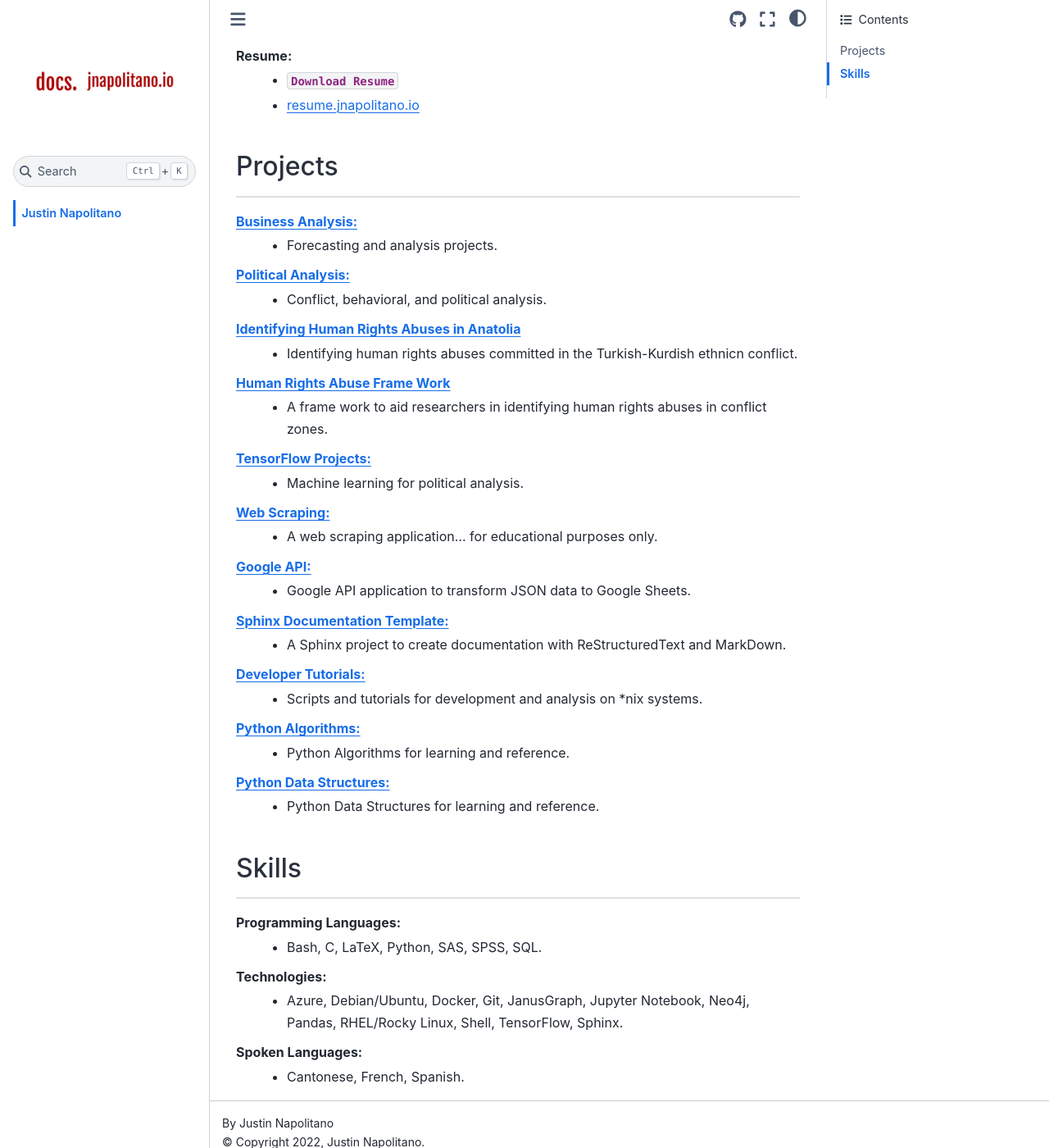
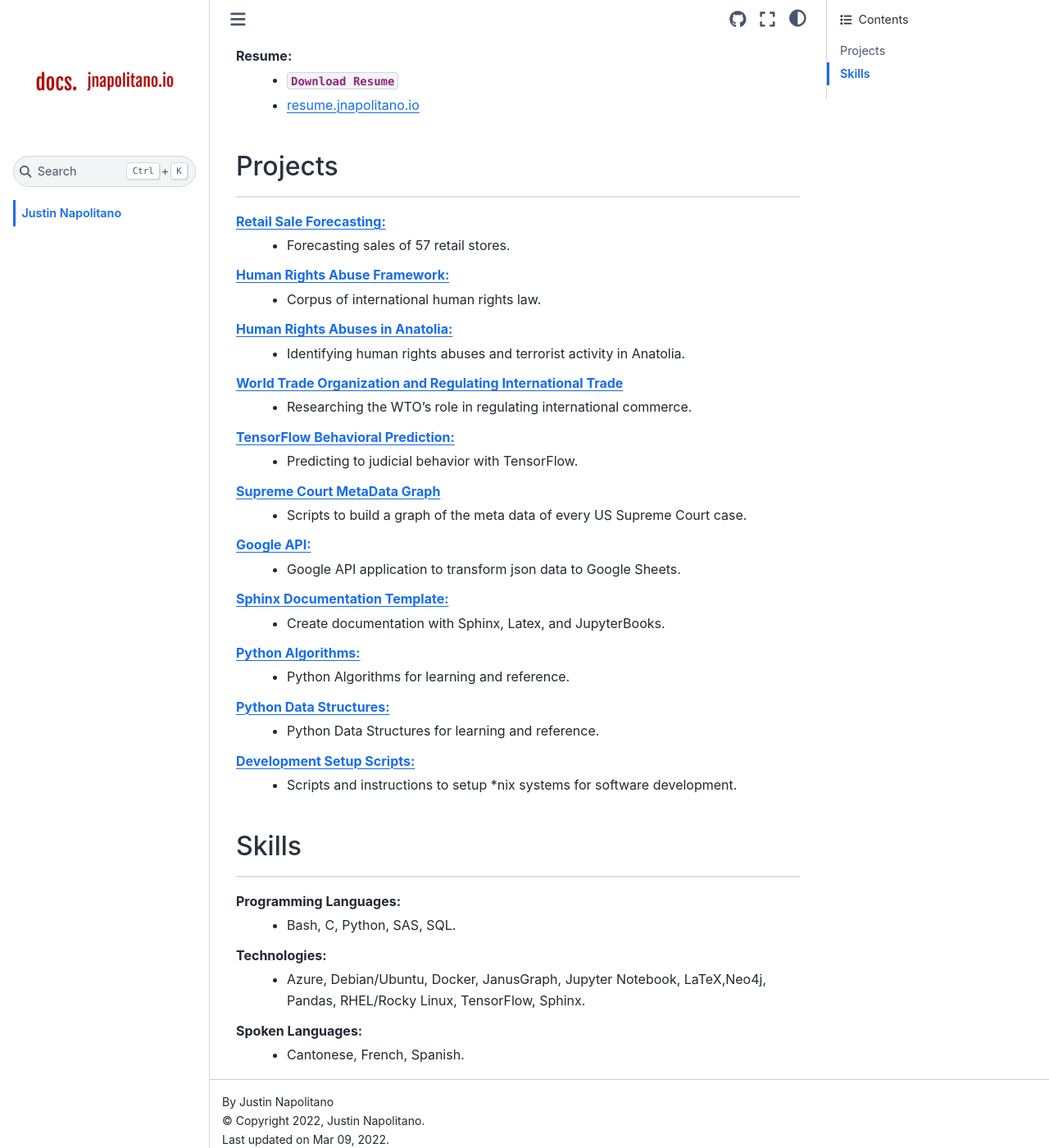
Before and after one commit to justin-napolitano/jnapolitano.io, a Sphinx documentation site: the page built from source/index.rst, in a window 1280 px wide and 1400 px high, scrolled down 356 px. Shown: the whole window at 82% size. Built offline with Sphinx 7.4.7 and the Sphinx Book theme 1.1.4, drawn with Linux system fonts in a browser that asks for light colours; cross-references to code outside the pages are shown as plain code.

Commit message:
fixing the project section

```diff
--- a/source/index.rst
+++ b/source/index.rst
@@ -28,8 +28,6 @@
     * :download:`Download Resume </pdf/justin_napolitano_resume.pdf>`
     * `resume.jnapolitano.io <https://resume.jnapolitano.io>`_
 
-
-
 Projects
 #########
 
@@ -38,38 +36,38 @@
     <hr style="height:2px;border-width:0;color:gray;background-color:gray">
 
 
-`Business Analysis: <https://docs.jnapolitano.io/parts/analysis/business-analysis/index.html>`__
-    * Forecasting and analysis projects.
+`Retail Sale Forecasting: <http://docs.jnapolitano.io/parts/analysis/business-analysis/project-retail-sales-forecasting/code-base/SalesForcasting.html>`__
+    * Forecasting sales of 57 retail stores.
 
-`Political Analysis: <https://docs.jnapolitano.io/parts/analysis/political-analysis/index.html>`__
-    * Conflict, behavioral, and political analysis.
+`Human Rights Abuse Framework: <https://docs.jnapolitano.io/parts/analysis/political-analysis/human-rights-law/index.htmll>`__
+    * Corpus of international human rights law.
 
-`Identifying Human Rights Abuses in Anatolia <https://journal.jnapolitano.io/parts/articles/project-kurdish-conflict/index.html>`__
-    * Identifying human rights abuses committed in the Turkish-Kurdish ethnicn conflict.
+`Human Rights Abuses in Anatolia: <https://journal.jnapolitano.io/parts/articles/project-kurdish-conflict/index.html>`_
+    * Identifying human rights abuses and terrorist activity in Anatolia.
 
-`Human Rights Abuse Frame Work <https://journal.jnapolitano.io/parts/articles/project-human-rights-law/index.html>`__
-    * A frame work to aid researchers in identifying human rights abuses in conflict zones.
+`World Trade Organization and Regulating International Trade <https://journal.jnapolitano.io/parts/articles/project-evolution-of-ngos/index.html>`_
+    * Researching the WTO's role in regulating international commerce.
 
-`TensorFlow Projects: <https://docs.jnapolitano.io/parts/ml-ai/index.html>`__
-    * Machine learning for political analysis.
+`TensorFlow Behavioral Prediction: <https://docs.jnapolitano.io/parts/ml-ai/index.html>`__
+    * Predicting to judicial behavior with TensorFlow.
 
-`Web Scraping: <https://docs.jnapolitano.io/parts/data/web-scraping/index.html>`__
-    * A web scraping application... for educational purposes only.
+`Supreme Court MetaData Graph <http://docs.jnapolitano.io/parts/analysis/political-analysis/sup-court/project-sup-court-meta-data-graph/index.html>`_
+    * Scripts to build a graph of the meta data of every US Supreme Court case.
 
 `Google API: <https://docs.jnapolitano.io/parts/python-development/google/index.html>`__
-    * Google API application to transform JSON data to Google Sheets.
+    * Google API application to transform json data to Google Sheets.
 
-`Sphinx Documentation Template: <https://journal.jnapolitano.io/parts/tutorials/sphinx/docs/build-this-site.html>`__
-    * A Sphinx project to create documentation with ReStructuredText and MarkDown.
-
-`Developer Tutorials: <https://journal.jnapolitano.io/index.html#tutorials>`__
-    * Scripts and tutorials for development and analysis on \*nix systems.
+`Sphinx Documentation Template: <https://docs.jnapolitano.io/parts/reference/build-this-site/index.html>`__
+    * Create documentation with Sphinx, Latex, and JupyterBooks.
 
 `Python Algorithms: <https://docs.jnapolitano.io/parts/reference/algorithms/index.html>`__
     * Python Algorithms for learning and reference.
 
 `Python Data Structures: <https://docs.jnapolitano.io/parts/reference/data-structures/python/index.html>`__
     * Python Data Structures for learning and reference.
+
+`Development Setup Scripts: <https://docs.jnapolitano.io/parts/reference/configuration/index.html>`__
+    * Scripts and instructions to setup \*nix systems for software development.
 
 
 Skills
@@ -81,10 +79,10 @@
 
 
 Programming Languages:
-    * Bash, C, LaTeX, Python, SAS, SPSS, SQL.
+    * Bash, C, Python, SAS, SQL.
 
 Technologies:
-   *  Azure, Debian/Ubuntu, Docker, Git, JanusGraph, Jupyter Notebook, Neo4j, Pandas, RHEL/Rocky Linux, Shell, TensorFlow, Sphinx.
+   *  Azure, Debian/Ubuntu, Docker, JanusGraph, Jupyter Notebook, LaTeX,Neo4j, Pandas, RHEL/Rocky Linux, TensorFlow, Sphinx.
 
 Spoken Languages:
     * Cantonese, French, Spanish.
```
Also changed, not shown: 1 other file.
